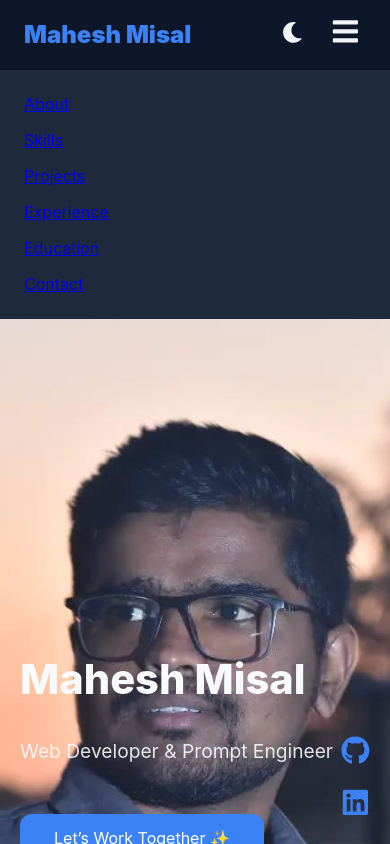
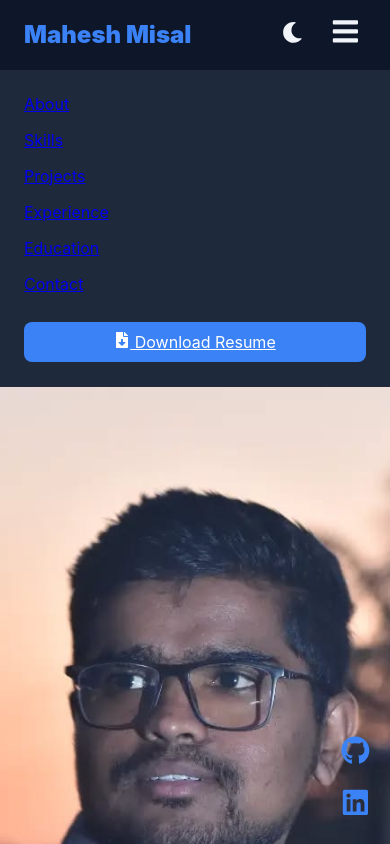
Before and after one commit to MaheshM03/Portfolio, a React (Vite) app: page / in a window 390 px wide. Both pictures are taken after a click on the button 345 px from the left and 34 px from the top of the page. Shown: the top 844 px of the page. Built offline with nearby package versions, Linux system fonts and the light colour scheme.

Commit message:
resume section update

```diff
--- a/src/components/Navbar.jsx
+++ b/src/components/Navbar.jsx
@@ -1,7 +1,7 @@
 import React, { useState } from 'react';
 import { config } from '../data/PortfolioData';
 import useTheme from '../hooks/useTheme';
-import { FaMoon, FaSun, FaBars } from 'react-icons/fa';
+import { FaMoon, FaSun, FaBars, FaFileDownload } from 'react-icons/fa';
 
 export default function Navbar() {
   const [open, setOpen] = useState(false);
@@ -21,6 +21,7 @@ export default function Navbar() {
   return (
     <nav className="nav-modern">
       <div className="nav-inner">
+
         {/* Logo */}
         <div
           className="nav-logo"
@@ -36,6 +37,18 @@ export default function Navbar() {
               {link.label}
             </a>
           ))}
+
+          {/* ✅ RESUME (DESKTOP) */}
+          <a
+    href="/resume/Mahesh_Misal_Resume.pdf"
+  download
+  target="_blank"
+  rel="noopener noreferrer"
+  className="resume-link"
+>
+  Download Resume
+</a>
+
         </div>
 
         {/* Actions */}
@@ -62,6 +75,17 @@ export default function Navbar() {
               {link.label}
             </a>
           ))}
+
+          {/* ✅ RESUME (MOBILE) */}
+          <a
+              href="/resume/Mahesh_Misal_Resume.pdf"
+            target="_blank"
+            rel="noreferrer"
+            onClick={handleClick}
+            className="mobile-resume"
+          >
+            <FaFileDownload /> Download Resume
+          </a>
         </div>
       )}
     </nav>
--- a/src/css/animation.css
+++ b/src/css/animation.css
@@ -160,6 +160,27 @@ body {
 .mobile-menu {
   display: none;
 }
+/* Resume button (desktop) */
+.resume-link {
+  display: flex;
+  align-items: center;
+  gap: 6px;
+  padding: 6px 12px;
+  border-radius: 8px;
+  background: var(--primary-color);
+  color: #fff !important;
+  font-weight: 500;
+}
+
+/* Resume link (mobile) */
+.mobile-resume {
+  margin-top: 12px;
+  padding: 10px;
+  text-align: center;
+  border-radius: 8px;
+  background: var(--primary-color);
+  color: #fff;
+}
 
 /* ===============================
    HERO
@@ -167,6 +188,10 @@ body {
 /* ================= HERO SECTION ================= */
 
 /* ================= HERO ================= */
+
+/* =========================
+   HERO SECTION (BASE)
+========================= */
 
 .hero-section {
   position: relative;
@@ -181,27 +206,23 @@ body {
 /* FULL WIDTH IMAGE */
 .hero-image {
   position: absolute;
-  top: 0;
-  left: 0;
-
-  width: 100vw;     /* 🔥 FULL WIDTH */
-  height: 100vh;
-
-  object-fit: cover;        /* fills width */
-  object-position: center; /* keeps face centered */
-
+  inset: 0;
+  width: 100%;
+  height: 100%;
+  object-fit: cover;
+  object-position: center;
   z-index: 0;
 }
 
-/* OVERLAY FOR TEXT READABILITY */
+/* DARK OVERLAY */
 .hero-overlay {
   position: absolute;
   inset: 0;
   background: linear-gradient(
     to right,
-    rgba(15, 23, 42, 0.9),
-    rgba(15, 23, 42, 0.6),
-    rgba(15, 23, 42, 0.25)
+    rgba(15, 23, 42, 0.92),
+    rgba(15, 23, 42, 0.7),
+    rgba(15, 23, 42, 0.35)
   );
   z-index: 1;
 }
@@ -212,18 +233,21 @@ body {
   z-index: 2;
   max-width: 720px;
   padding: 0 48px;
-  color: #f8fafc;
+  color: black;
 }
 
+/* TEXT */
 .hero-title {
   font-size: clamp(2.8rem, 5vw, 4.2rem);
   font-weight: 800;
+  line-height: 1.1;
 }
 
 .hero-tagline {
   margin-top: 14px;
   font-size: 1.2rem;
   opacity: 0.9;
+  max-width: 520px;
 }
 
 /* BUTTON */
@@ -234,23 +258,77 @@ body {
   border-radius: 12px;
   background: var(--primary-color);
   color: #fff;
+  font-weight: 600;
   text-decoration: none;
 }
 
-/* ================= MOBILE ================= */
+/* =========================
+   TABLET (≤1024px)
+========================= */
+
+@media (max-width: 1024px) {
+  .hero-content {
+    max-width: 600px;
+    padding: 0 32px;
+  }
+
+  .hero-title {
+    font-size: 3rem;
+  }
+}
+
+/* =========================
+   MOBILE (≤768px)
+========================= */
+
 @media (max-width: 768px) {
+  .hero-section {
+    align-items: flex-end;
+    padding-bottom: 64px;
+  }
+
   .hero-image {
     object-position: center top; /* keeps face visible */
   }
 
   .hero-content {
     padding: 0 20px;
+    max-width: 100%;
   }
 
   .hero-title {
-    font-size: 2.3rem;
+    font-size: 2.2rem;
+  }
+
+  .hero-tagline {
+    font-size: 1.05rem;
+  }
+
+  .hero-btn {
+    padding: 12px 28px;
+    font-size: 0.95rem;
   }
 }
+
+/* =========================
+   SMALL MOBILE (≤480px)
+========================= */
+
+@media (max-width: 480px) {
+  .hero-title {
+    font-size: 1.9rem;
+  }
+
+  .hero-tagline {
+    font-size: 1rem;
+  }
+
+  .hero-btn {
+    width: 100%;
+    text-align: center;
+  }
+}
+
 
 
 /* ===============================
```
Also changed, not shown: 1 other file (tests, documents, lock files or other folders).
